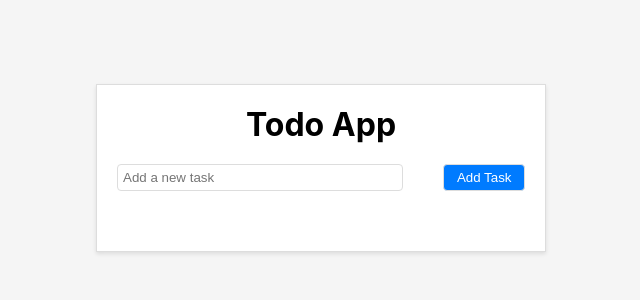
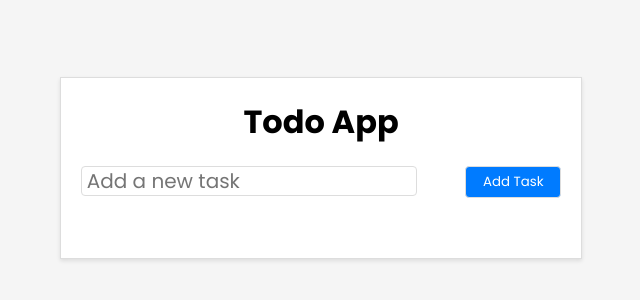
Before and after one commit to W3nat0/Todo-list-React, a React (Create React App) app: page / in a window 1280 px wide. Shown: the part 232-532 px from the top of the page, without its empty margins (319-959 px from the left). Built offline with nearby package versions, Linux system fonts and the light colour scheme.

Commit message:
fix: Todo.Css

```diff
--- a/src/component/Todo.css
+++ b/src/component/Todo.css
@@ -1,4 +1,7 @@
+@import url("https://fonts.googleapis.com/css2?family=Poppins:ital,wght@0,100;0,200;0,300;0,400;0,500;0,600;0,700;0,800;0,900;1,100;1,200;1,300;1,400;1,500;1,600;1,700;1,800;1,900&display=swap");
+
 * {
+  font-family: "Poppins", sans-serif;
   margin: 0;
   padding: 0;
   box-sizing: border-box;
@@ -15,7 +18,7 @@
 
 .todo-app {
   width: auto;
-  min-width: 450px;
+  min-width: 500px;
   display: flex;
   flex-direction: column;
   align-items: center;
@@ -102,14 +105,24 @@
   color: #fff;
 }
 
+.edit-task {
+  width: 100%;
+}
 .edit-task form {
   display: flex;
   gap: 10px;
 }
-
+input {
+  width: 90%;
+  height: 30px;
+  font-size: 20px;
+  padding: 10px;
+}
 .edit-save {
+  height: 30px;
   background-color: green;
 }
 .edit-cancel {
+  height: 30px;
   background-color: red;
 }
```
